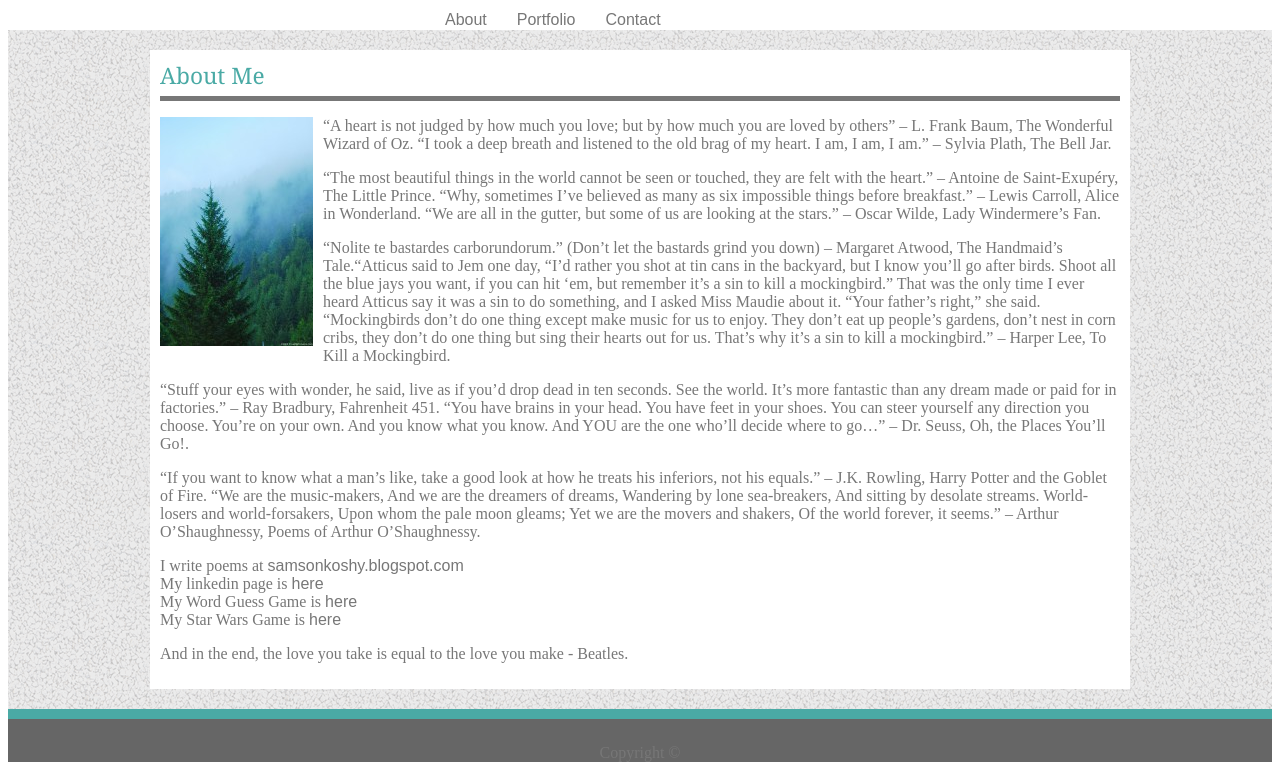
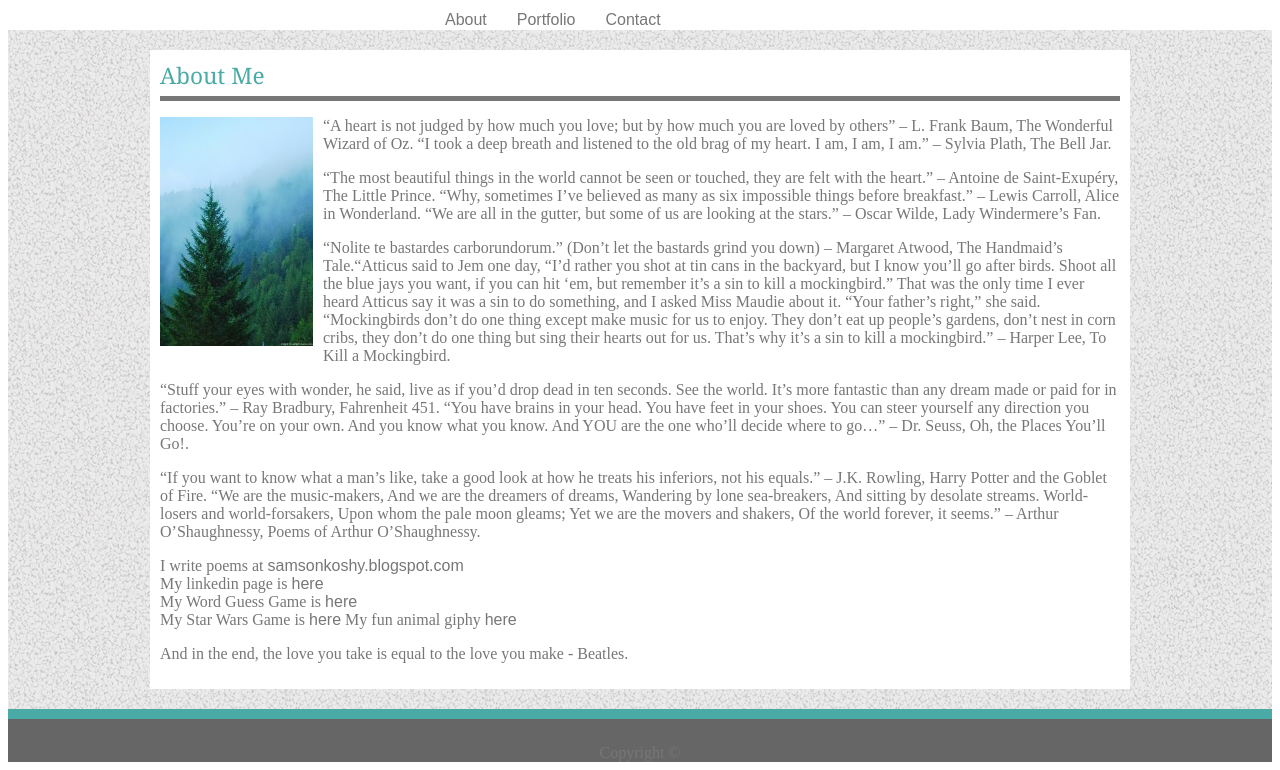
Before and after one commit to koshys/Responsive-Portfolio, a plain HTML site: page index.html in a window 1280 px wide. Shown: the part 83-853 px from the top of the page. Drawn offline with Linux system fonts and the light colour scheme.

Commit message:
add fun animal giphy

```diff
--- a/index.html
+++ b/index.html
@@ -44,6 +44,7 @@
                             My linkedin page is <a class="para-link" href="https://www.linkedin.com/in/samsonkoshy" target="_blank"`>here</a> <br>
                             My Word Guess Game is <a class="para-link" href="https://koshys.github.io/Word-Guess-Game/index.html" target="_blank">here</a><br>
                             My Star Wars Game is <a class="para-link" href="https://koshys.github.io/unit-4-game/index.html" target="_blank">here</a>
+                            My fun animal giphy <a class="para-link" href="https://koshys.github.io/giphy/index.html" target="_blank">here</a>
                         </p>
                         <p class="main-section-para" >And in the end, the love you take is equal to the love you make - Beatles.</p>
                 </section>
```
